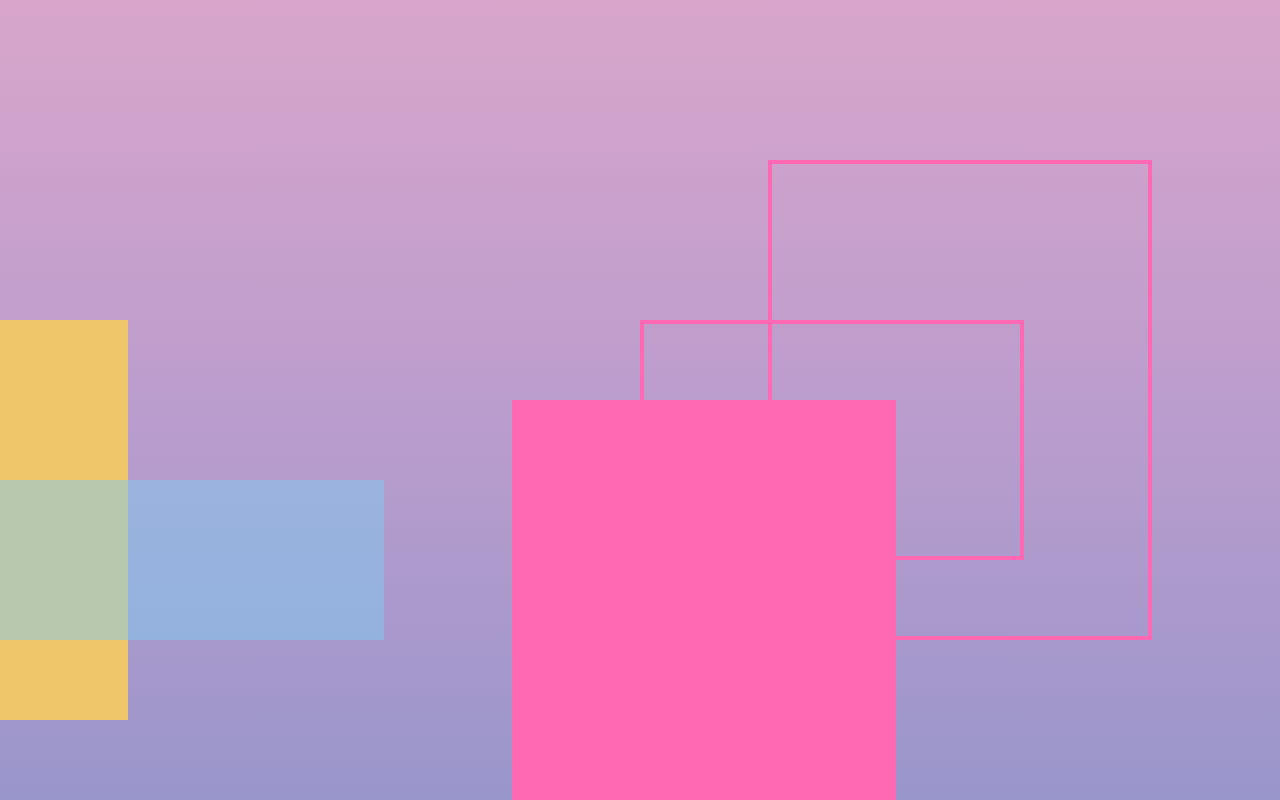
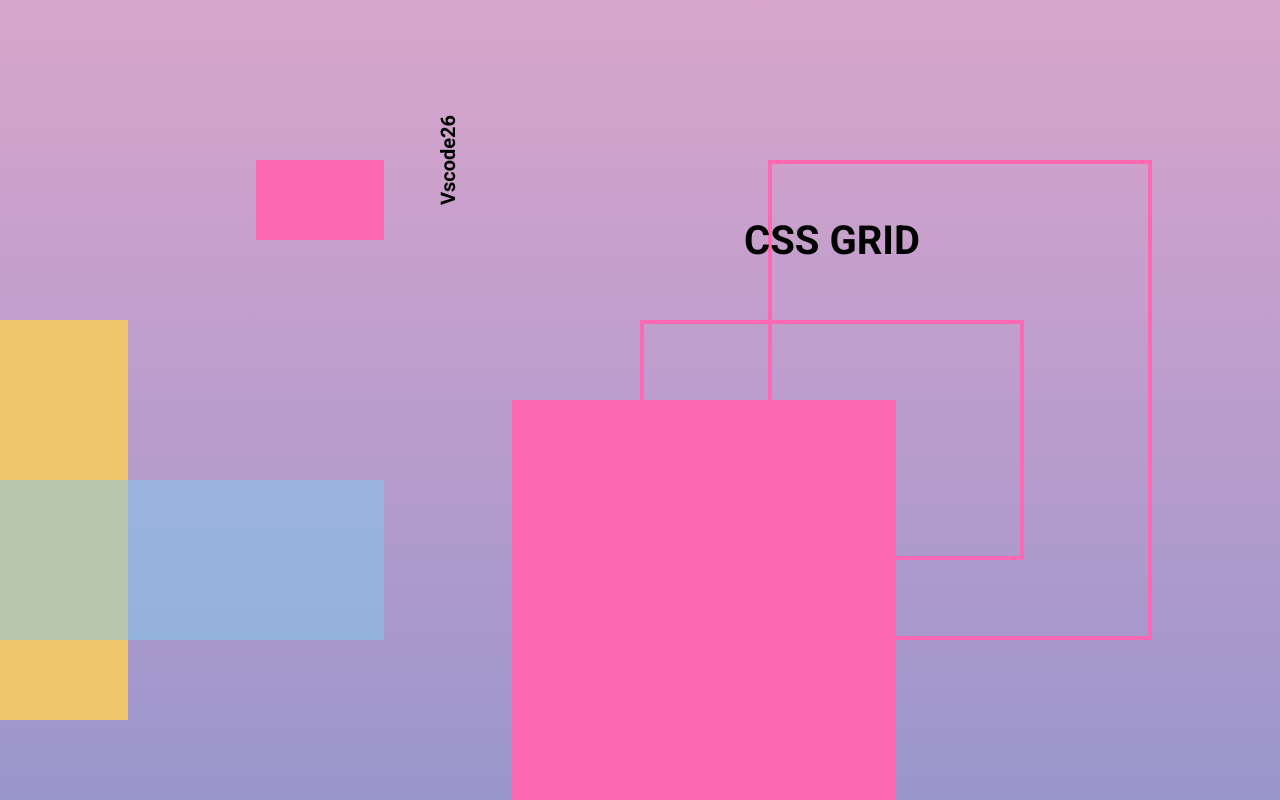
Before and after one commit to vpalonsog/Project-Css-Grid-Layout, a plain HTML site: page index.html in a window 1280 px wide. Drawn offline with Linux system fonts and the light colour scheme.

Commit message:
Fase de ubicación y alineamiento de los contenedores

```diff
--- a/css/style.css
+++ b/css/style.css
@@ -55,3 +55,34 @@ body {
     grid-row: 3/9;
 
 }
+
+.item-6 {
+    font-size: 40px;
+    grid-column: 6/9;
+    grid-row: 3/5;
+    display: grid;
+    justify-items: center;
+    align-items: center;
+
+}
+
+.item-6 p {
+    margin: 0;
+}
+
+.item-7 {
+    background: hotpink;
+    grid-column: 3/4;
+    grid-row: 3/4;
+}
+
+.item-8 {
+    font-size: 20px;
+    display: grid;
+    grid-column-start: 4;
+    grid-row: 2/4;
+    transform: rotate(180deg);
+    writing-mode: vertical-lr;
+    justify-items: center;
+    align-items: center;
+}
--- a/index.html
+++ b/index.html
@@ -16,6 +16,13 @@
         <div class="item-3"></div>
         <div class="item-4"></div>
         <div class="item-5"></div>
+        <div class="item-6">
+            <p>CSS GRID</p>
+        </div>
+        <div class="item-7"></div>
+        <div class="item-8">
+            <p>Vscode26</p>
+        </div>
     </div>
 
 </body>
```
